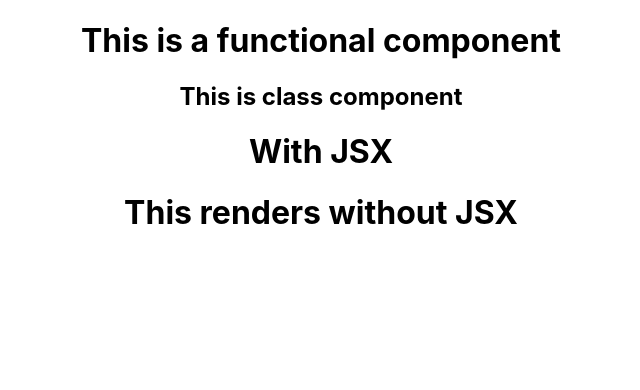
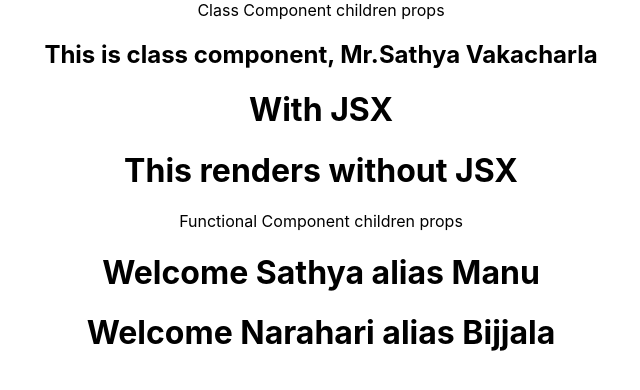
Before and after one commit to sathyalog/react-concepts-2020, a React (Create React App) app: page / in a window 1280 px wide. Shown: the top 390 px of the page, without its empty margins (319-959 px from the left). Built offline with nearby package versions, Linux system fonts and the light colour scheme.

Commit message:
props and children props for functional and class components

```diff
--- a/src/App.js
+++ b/src/App.js
@@ -9,10 +9,11 @@ import WithoutJSX from './components/WithoutJSX';
 function App() {
   return (
     <div className="App">
-      <Greet/>
-      <Greeting />
+      <Greeting name='Sathya Vakacharla'>Class Component children props</Greeting>
       <WithJSX/>
       <WithoutJSX/>
+      <Greet name='Sathya' nickname='Manu'>Functional Component children props</Greet>
+      <Greet name='Narahari' nickname='Bijjala'/>
     </div>
   );
 }
--- a/src/components/Greet.js
+++ b/src/components/Greet.js
@@ -1,7 +1,12 @@
 import React from 'react';
 
-const Greet = () => {
-    return <h1>This is a functional component</h1>
+const Greet = (props) => {
+    return (
+        <div>
+            <span>{props.children}</span>
+            <h1>Welcome {props.name} alias {props.nickname}</h1>
+        </div>
+        )
 }
 
 export default Greet;
--- a/src/components/Greeting.js
+++ b/src/components/Greeting.js
@@ -2,7 +2,12 @@ import React, {Component} from 'react';
 
 class Greeting extends Component {
     render() {
-        return <h2> This is class component</h2>
+        return (
+            <div>
+                <span>{this.props.children}</span>
+                <h2> This is class component, Mr.{this.props.name}</h2>
+            </div>
+        )
     }
 }
 
```
